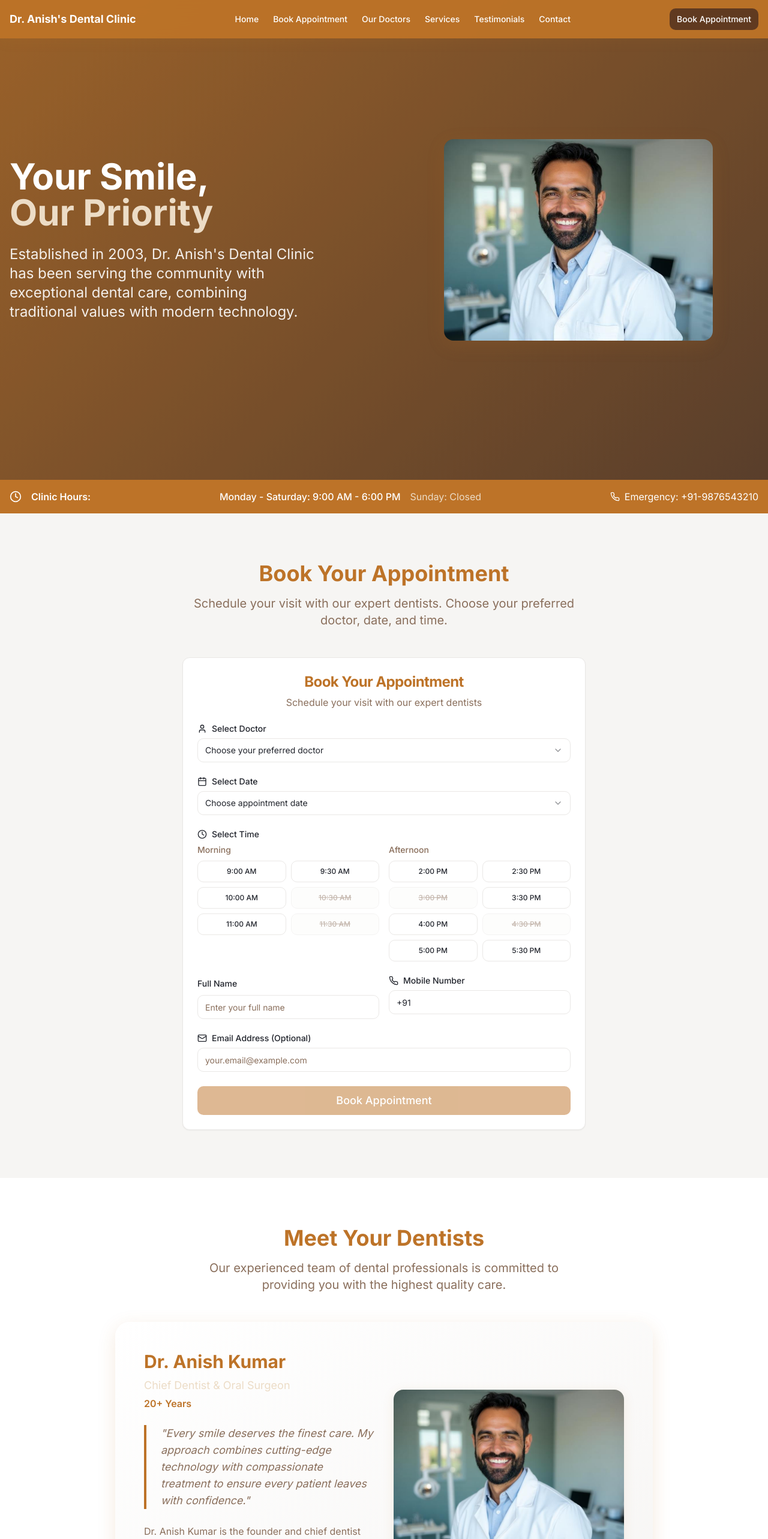
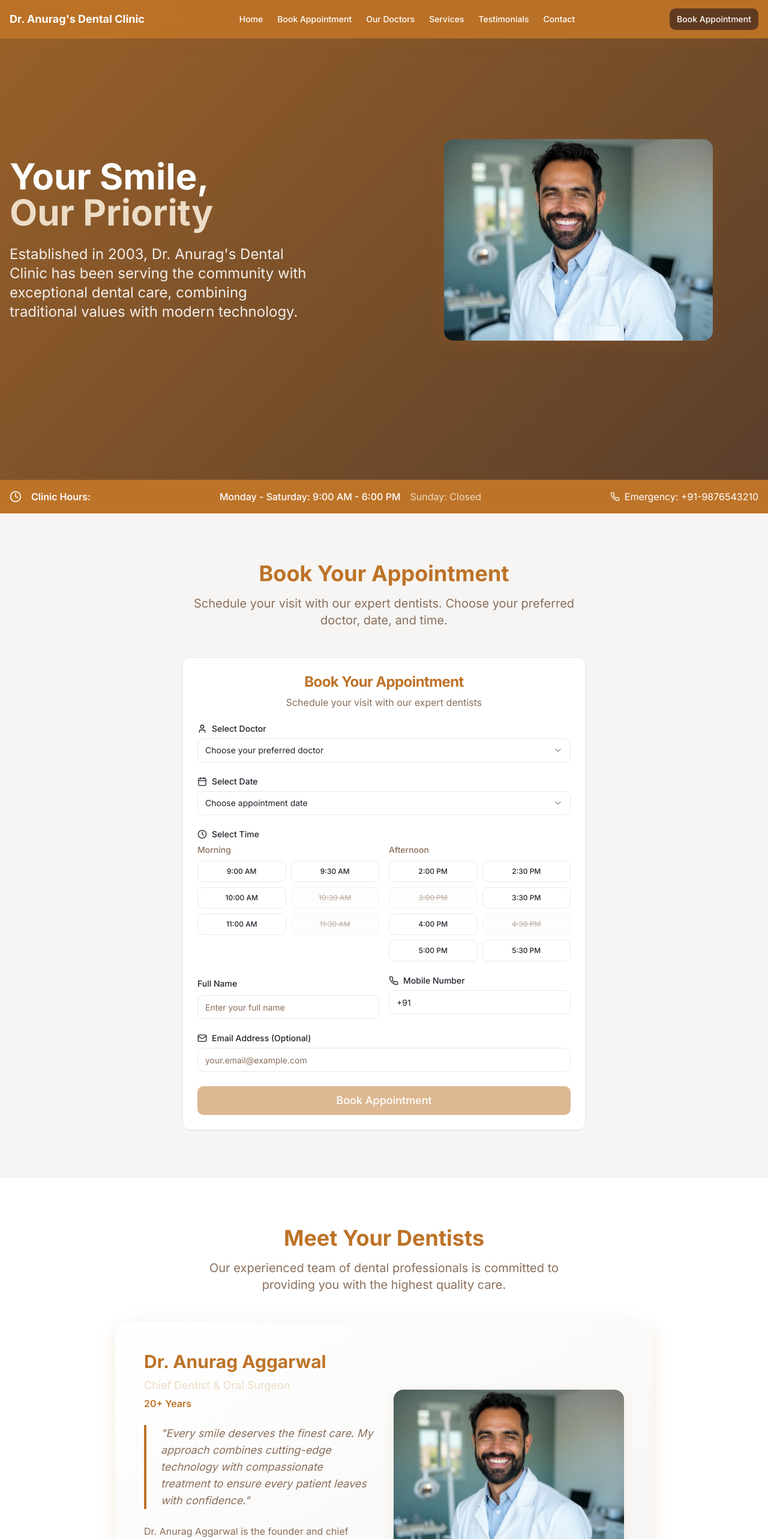
Before and after one commit to AarshKariya/doc-website-2, a React (Vite) app: page / in a window 1280 px wide. Shown: the top 2566 px of the page at 60% size. Built offline with nearby package versions, Linux system fonts and the light colour scheme.

Commit message:
Update clinic and doctor names
Updated the clinic name to "Dr. Anurag's Clinic" and the main doctor's name to "Dr. Anurag Aggarwal". Generated new names for other doctors and updated all instances across the webpage to ensure synchronization.

```diff
--- a/src/components/AppointmentBooking.tsx
+++ b/src/components/AppointmentBooking.tsx
@@ -17,9 +17,9 @@ const AppointmentBooking = () => {
   const [showConfetti, setShowConfetti] = useState(false);
 
   const doctors = [
-    { id: 'anish', name: 'Dr. Anish Kumar' },
-    { id: 'priya', name: 'Dr. Priya Sharma' },
-    { id: 'rajesh', name: 'Dr. Rajesh Patel' }
+    { id: 'anurag', name: 'Dr. Anurag Aggarwal' },
+    { id: 'kavya', name: 'Dr. Kavya Reddy' },
+    { id: 'vikram', name: 'Dr. Vikram Singh' }
   ];
 
   const timeSlots = {
--- a/src/components/Navigation.tsx
+++ b/src/components/Navigation.tsx
@@ -28,7 +28,7 @@ const Navigation = () => {
         <div className="flex items-center justify-between h-14 lg:h-16">
           {/* Brand Name Only */}
           <div>
-            <h1 className="font-bold text-base lg:text-lg text-primary-foreground">Dr. Anish's Dental Clinic</h1>
+            <h1 className="font-bold text-base lg:text-lg text-primary-foreground">Dr. Anurag's Dental Clinic</h1>
           </div>
 
           {/* Desktop Navigation */}
--- a/src/pages/Index.tsx
+++ b/src/pages/Index.tsx
@@ -45,30 +45,30 @@ const Index = () => {
   const doctors = [
     {
       id: 1,
-      name: 'Dr. Anish Kumar',
+      name: 'Dr. Anurag Aggarwal',
       specialization: 'Chief Dentist & Oral Surgeon',
       experience: '20+ Years',
       image: heroDentist,
       quote: 'Every smile deserves the finest care. My approach combines cutting-edge technology with compassionate treatment to ensure every patient leaves with confidence.',
-      description: 'Dr. Anish Kumar is the founder and chief dentist with over two decades of experience in comprehensive dental care. He specializes in oral surgery, dental implants, and complex restorative procedures.'
+      description: 'Dr. Anurag Aggarwal is the founder and chief dentist with over two decades of experience in comprehensive dental care. He specializes in oral surgery, dental implants, and complex restorative procedures.'
     },
     {
       id: 2,
-      name: 'Dr. Priya Sharma',
+      name: 'Dr. Kavya Reddy',
       specialization: 'Cosmetic Dentistry & Orthodontics',
       experience: '15+ Years',
       image: doctor1,
       quote: 'A beautiful smile is not just about aesthetics—it\'s about boosting your confidence and improving your quality of life through expert cosmetic and orthodontic care.',
-      description: 'Dr. Priya Sharma specializes in cosmetic dentistry and orthodontics, helping patients achieve their dream smiles through advanced techniques like invisible braces and porcelain veneers.'
+      description: 'Dr. Kavya Reddy specializes in cosmetic dentistry and orthodontics, helping patients achieve their dream smiles through advanced techniques like invisible braces and porcelain veneers.'
     },
     {
       id: 3,
-      name: 'Dr. Rajesh Patel',
+      name: 'Dr. Vikram Singh',
       specialization: 'Periodontics & Preventive Care',
       experience: '18+ Years',
       image: doctor2,
       quote: 'Prevention is the best medicine. My focus is on maintaining optimal oral health through preventive care and treating gum diseases with the latest periodontal techniques.',
-      description: 'Dr. Rajesh Patel is our periodontics specialist, focusing on gum health and preventive care. He has extensive experience in treating gum diseases and maintaining oral hygiene.'
+      description: 'Dr. Vikram Singh is our periodontics specialist, focusing on gum health and preventive care. He has extensive experience in treating gum diseases and maintaining oral hygiene.'
     }
   ];
 
@@ -118,7 +118,7 @@ const Index = () => {
       image: patient1,
       profession: 'Teacher',
       rating: 5,
-      text: 'Dr. Anish and his team provided exceptional care during my root canal treatment. The entire process was pain-free and the staff made me feel comfortable throughout. Highly recommend!'
+      text: 'Dr. Anurag and his team provided exceptional care during my root canal treatment. The entire process was pain-free and the staff made me feel comfortable throughout. Highly recommend!'
     },
     {
       name: 'Arjun Mehta',
@@ -126,7 +126,7 @@ const Index = () => {
       image: patient2,
       profession: 'Software Engineer',
       rating: 5,
-      text: 'The teeth whitening treatment exceeded my expectations! Dr. Priya explained every step and the results were amazing. My confidence has improved significantly.'
+      text: 'The teeth whitening treatment exceeded my expectations! Dr. Kavya explained every step and the results were amazing. My confidence has improved significantly.'
     },
     {
       name: 'Ramesh Gupta',
@@ -134,7 +134,7 @@ const Index = () => {
       image: patient3,
       profession: 'Retired Government Officer',
       rating: 5,
-      text: 'After losing several teeth, I thought I\'d never smile confidently again. The dental implants Dr. Anish provided have given me back my smile and ability to eat properly. Excellent work!'
+      text: 'After losing several teeth, I thought I\'d never smile confidently again. The dental implants Dr. Anurag provided have given me back my smile and ability to eat properly. Excellent work!'
     }
   ];
 
@@ -197,7 +197,7 @@ const Index = () => {
                 <span className="text-accent">Our Priority</span>
               </h1>
               <p className="text-xl lg:text-2xl text-white/90 max-w-lg">
-                Established in 2003, Dr. Anish's Dental Clinic has been serving the community with
+                Established in 2003, Dr. Anurag's Dental Clinic has been serving the community with
                 exceptional dental care, combining traditional values with modern technology.
               </p>
             </div>
@@ -206,7 +206,7 @@ const Index = () => {
               <div className="relative">
                 <img
                   src={heroDentist}
-                  alt="Dr. Anish Kumar - Chief Dentist"
+                  alt="Dr. Anurag Aggarwal - Chief Dentist"
                   className="w-full max-w-md mx-auto rounded-2xl shadow-medical hover-lift"
                   loading="eager"
                 />
@@ -472,7 +472,7 @@ const Index = () => {
                   <span className="text-white font-bold text-xl">DA</span>
                 </div>
                 <div>
-                  <h3 className="text-2xl font-bold text-primary">Dr. Anish's</h3>
+                  <h3 className="text-2xl font-bold text-primary">Dr. Anurag's</h3>
                   <p className="text-sm text-muted-foreground">Dental Clinic</p>
                 </div>
               </div>
@@ -569,7 +569,7 @@ const Index = () => {
                   <Mail className="w-5 h-5 text-primary" />
                   <div>
                     <p className="font-medium">Email</p>
-                    <p className="text-muted-foreground text-sm">info@dranishdentalclinic.com</p>
+                    <p className="text-muted-foreground text-sm">info@dranuragsdentalclinic.com</p>
                   </div>
                 </div>
                 <div className="flex items-center space-x-3">
@@ -585,7 +585,7 @@ const Index = () => {
 
           <div className="border-t border-border mt-12 pt-8 text-center">
             <p className="text-muted-foreground text-sm">
-              © 2024 Dr. Anish's Dental Clinic. All rights reserved. |
+              © 2024 Dr. Anurag's Dental Clinic. All rights reserved. |
               <span className="ml-2">Designed with care for your dental health.</span>
             </p>
           </div>
```
